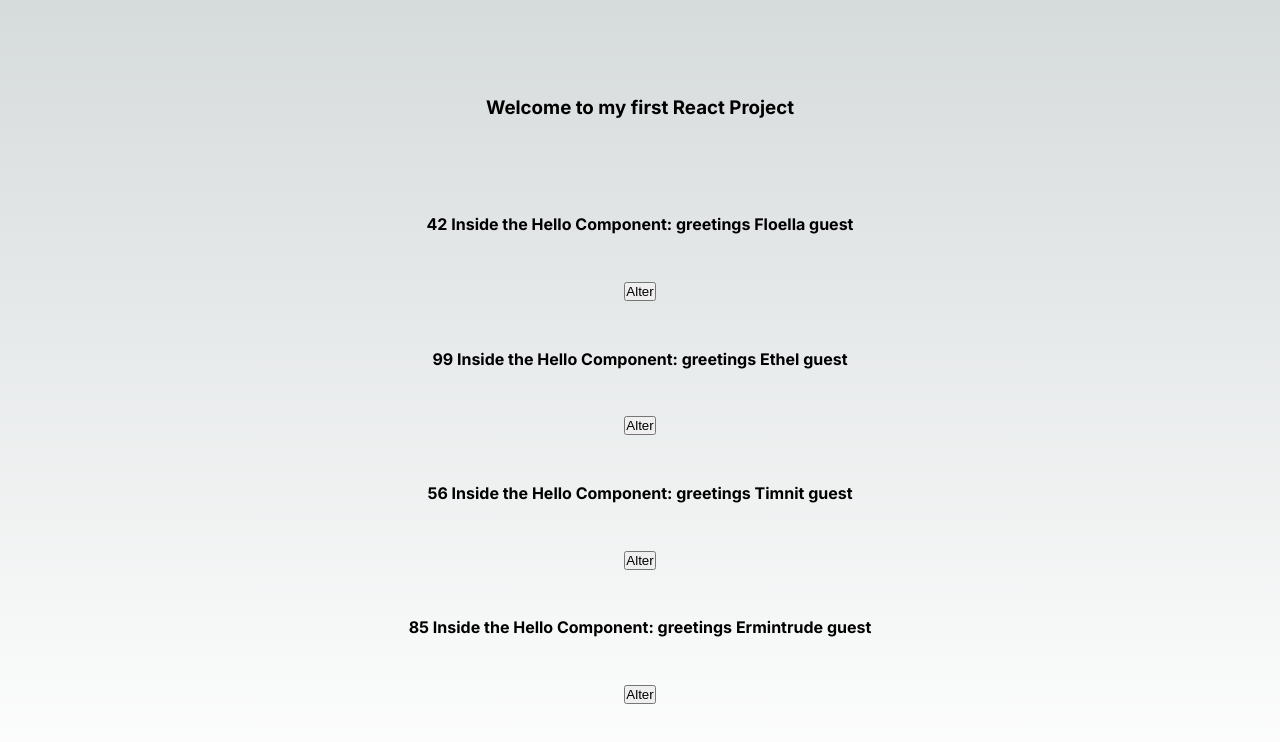
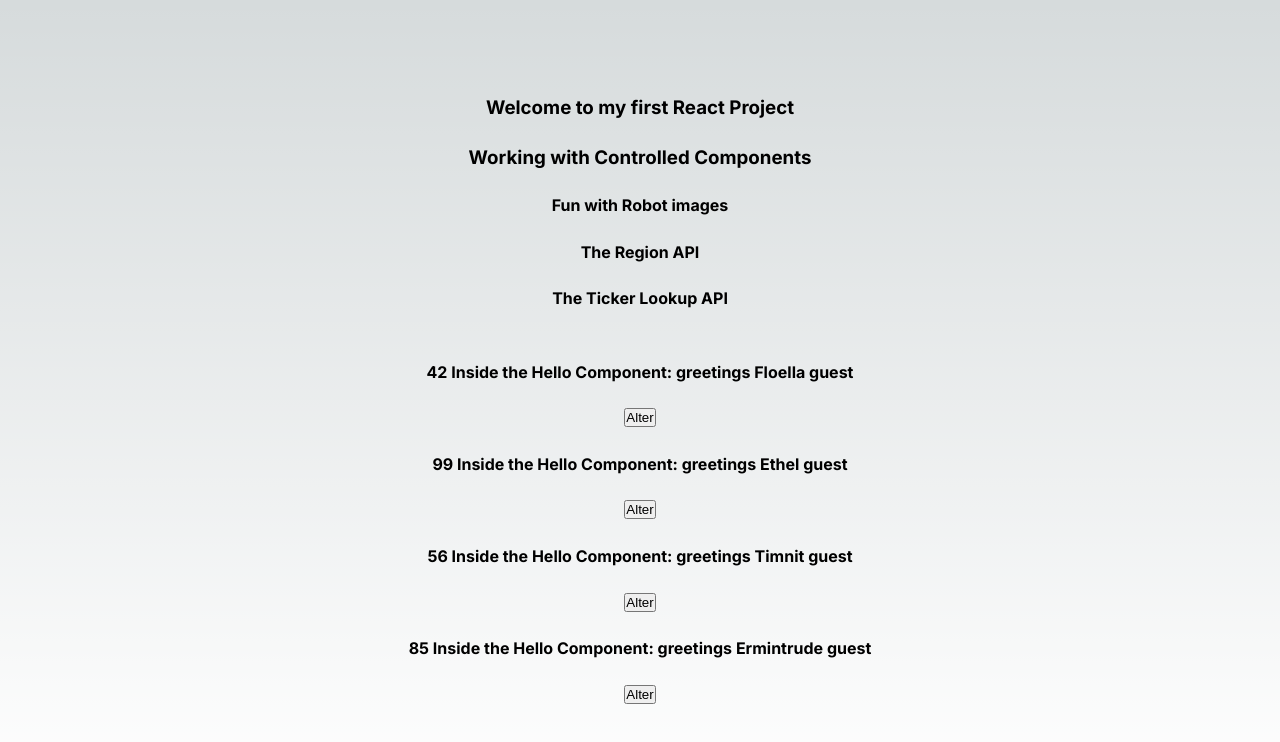
Before and after one commit to onionmccabbage/reactAug2024, a Next.js app in the folder my-bs-app/: page / in a window 1280 px wide. Shown: the top 742 px of the page. Built offline with nearby package versions, Linux system fonts and the light colour scheme.

Commit message:
Several Components

```diff
--- /dev/null
+++ b/my-bs-app/pages/Button.js
@@ -0,0 +1,8 @@
+const Button =()=>{
+    return (
+        <>
+        <h4>Fun with Robot images</h4>
+        </>
+    )
+}
+export default Button
--- /dev/null
+++ b/my-bs-app/pages/Region.js
@@ -0,0 +1,8 @@
+const Region =()=>{
+    return (
+        <>
+        <h4>The Region API</h4>
+        </>
+    )
+}
+export default Region
--- /dev/null
+++ b/my-bs-app/pages/Ticker.js
@@ -0,0 +1,8 @@
+const Ticker =()=>{
+    return (
+        <>
+        <h4>The Ticker Lookup API</h4>
+        </>
+    )
+}
+export default Ticker
--- a/my-bs-app/pages/index.js
+++ b/my-bs-app/pages/index.js
@@ -3,8 +3,11 @@ import Image from "next/image";
 import { Inter } from "next/font/google";
 import styles from "@/styles/Home.module.css";
 import Hello from "./Hello";
+import { useState } from "react";
+import Panel from "./panel";
 const inter = Inter({ subsets: ["latin"] });
 export default function Home() {
+  const [ctrl, setCtrl] = useState(true)
   return ( // when we 'return' we are going to render html and our components
     <>
       <Head>
@@ -18,10 +21,12 @@ export default function Home() {
         {/* usually we build a React app with components */}
         {/* It is important to use InitialCap for our own component names */}
         {/* in React, html is always lowercase and React/our stuff is always Initial Cap */}
+        <Panel />
         <img src='' alt='' />
         {/* inject a string-literal for 'age' */}
         <Hello username={'Floella'} age={42} />
-        <Hello username={'Ethel'} age={'99'} />
+        {/* conditional rendering */}
+        {ctrl && <Hello username={'Ethel'} age={'99'} />}
         <Hello username={'Timnit'} age={'56'} />
         <Hello username={'Ermintrude'} age={'85'} />
 
--- /dev/null
+++ b/my-bs-app/pages/panel.js
@@ -0,0 +1,25 @@
+import Button from "./Button"
+import Region from "./Region"
+import Ticker from "./Ticker"
+
+const Panel = ()=>{
+    return (
+        <>
+        {/* these are really handy to ensure a single root element */}
+            <h3>Working with Controlled Components</h3>
+            {/* challenge:
+                declare three more React components: Button.js,
+                Region.js and Ticker.js
+                Inside each, declare the function/export
+                Each returns a simple <h4>
+                Instantiate one of each inside <Panel />
+
+            */}
+            {/* remember to import these!!! */}
+            <Button />
+            <Region />
+            <Ticker />
+        </>
+    )
+}
+export default Panel
```
Also changed, not shown: 1 other file (tests, documents, lock files or other folders).
